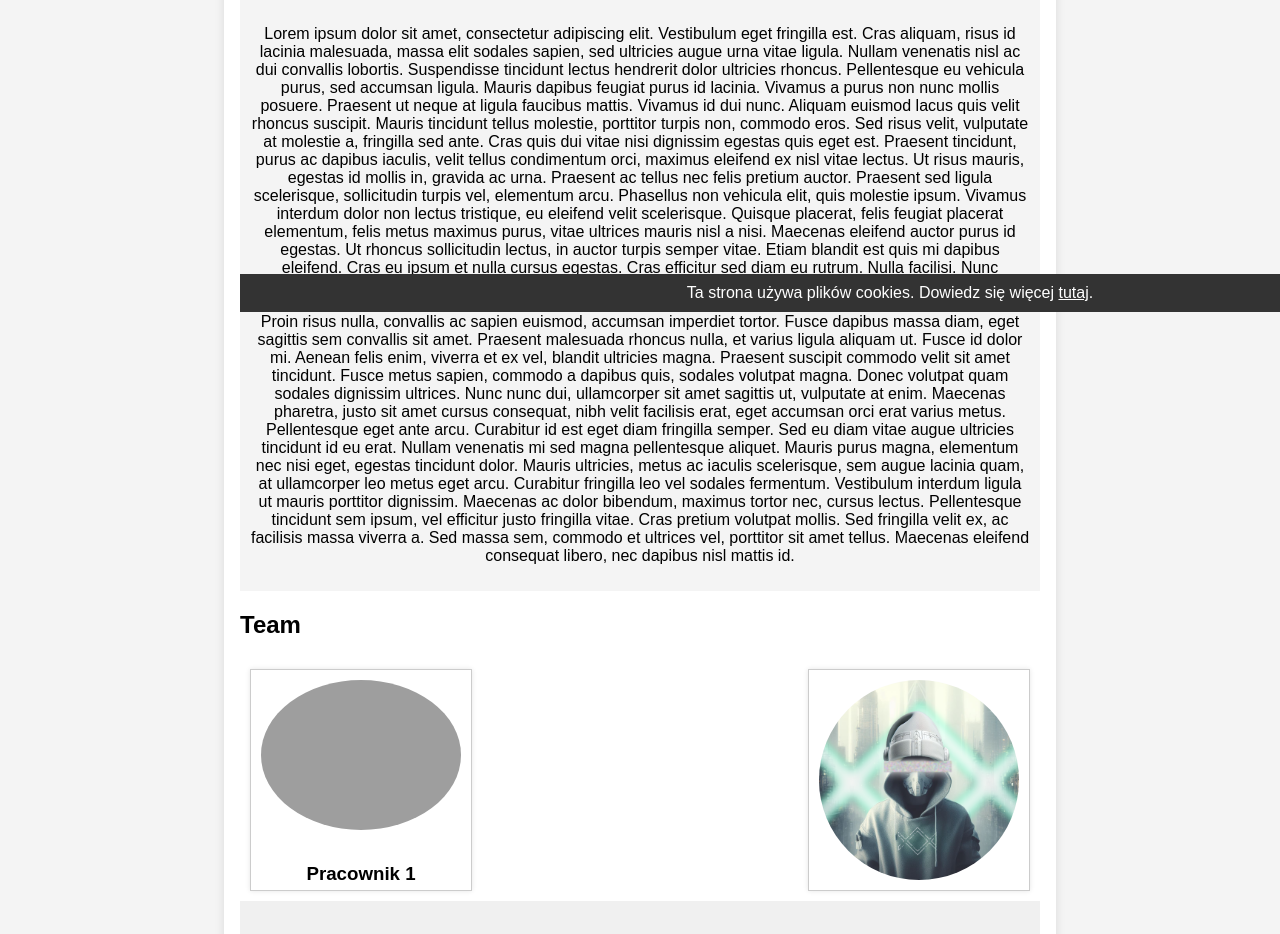
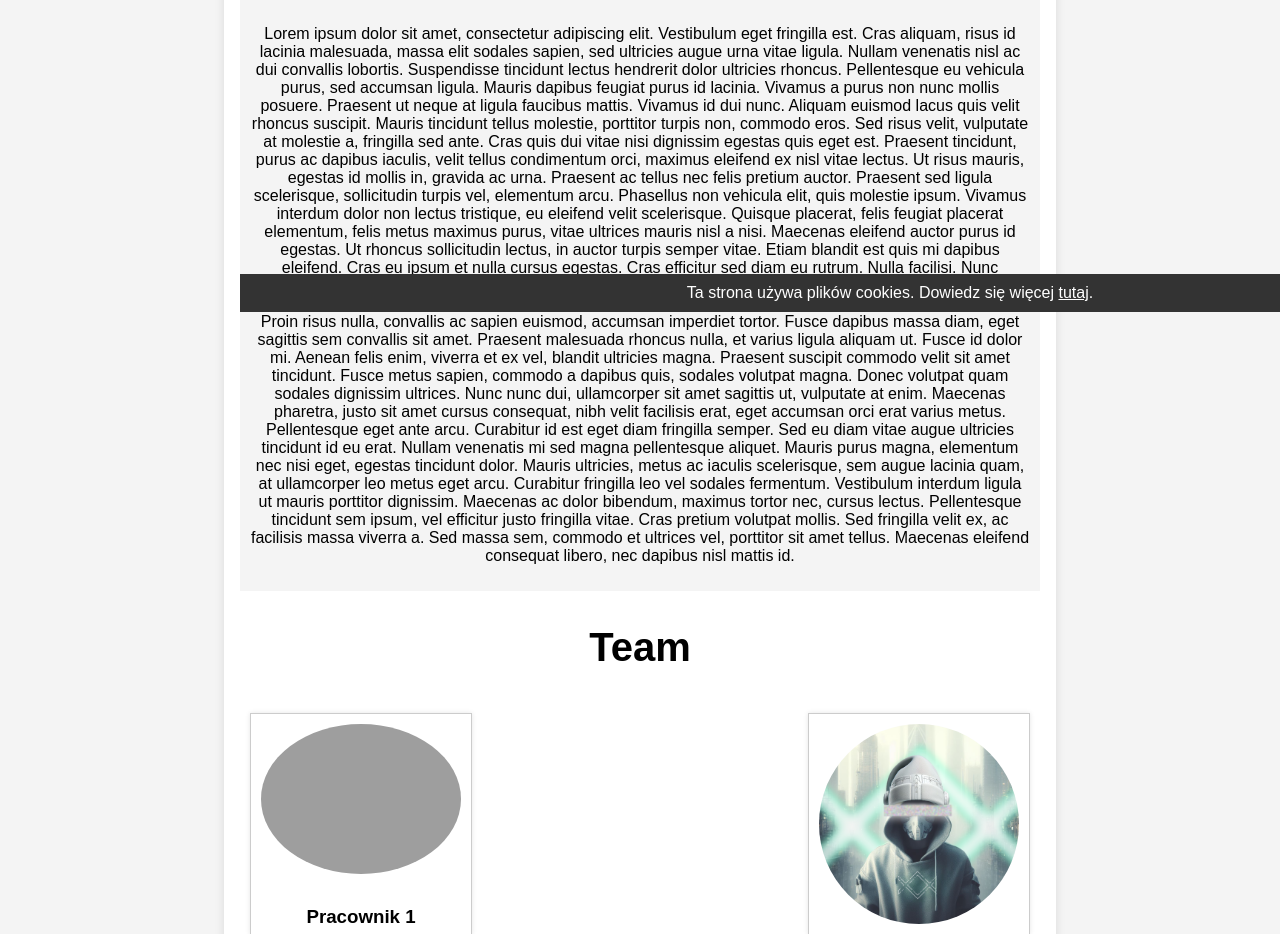
Before and after one commit to HexitRely/hexitrely.github.io, a PHP site: page / in a window 1280 px wide. Shown: the part 488-1422 px from the top of the page. Run offline with PHP 8.4, Linux system fonts and the light colour scheme; some web fonts are replaced; grey boxes are pictures that could not be loaded.

Commit message:
Update styles.css

```diff
--- a/styles.css
+++ b/styles.css
@@ -192,11 +192,11 @@ button {
             text-align: justify;
         }
 
-#Team {
+#team {
     text-align: center; /* Wycentrowanie tekstu */
 }
 
-#Team h2 {
+#team h2 {
     font-weight: bold; /* Pogrubienie tekstu */
     font-size: 40px; /* Ustawienie rozmiaru tekstu na 40px */
 }
```
